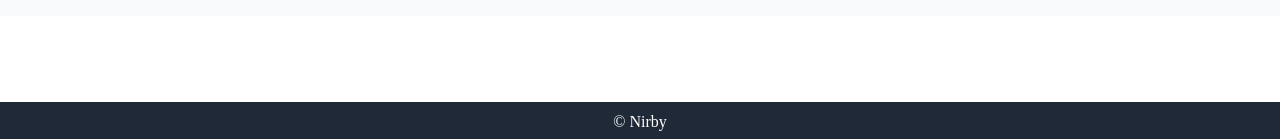
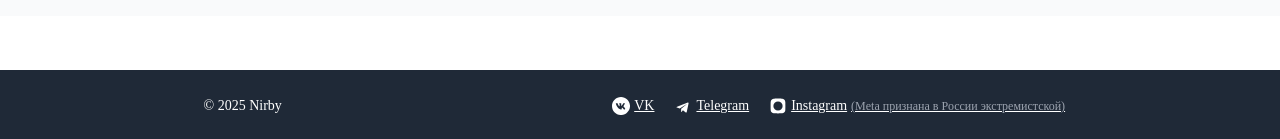
Before and after one commit to SaveliyShutov/freelance, a Nuxt app: page / in a window 1280 px wide. Shown: the part 658-797 px from the top of the page. Built offline with nearby package versions, Linux system fonts and the light colour scheme; no server answers.

Commit message:
feat: enhance footer layout and social media links with updated styling

```diff
--- a/components/Footer.vue
+++ b/components/Footer.vue
@@ -1,16 +1,50 @@
 <script setup lang="ts"></script>
+
 <template>
-  <v-footer color="#1f2937" class="max-h-32 w-100">
-    <v-row justify="center" no-gutters>
-      <v-col class="text-center" cols="12">
-        © Nirby
-      </v-col>
-    </v-row>
+  <v-footer color="#1f2937" class="w-full text-white footer-compact">
+    <v-container>
+      <v-row align="center" justify="space-between" class="text-sm">
+        <!-- Копирайт -->
+        <v-col cols="12" md="4" class="text-center md:text-left">
+          © {{ new Date().getFullYear() }} Nirby
+        </v-col>
+
+        <!-- Соцсети -->
+        <v-col cols="12" md="8" class="flex justify-center md:justify-end gap-4">
+          <a href="https://vk.com/nirby?from=groups" target="_blank" rel="noopener noreferrer" class="hover:text-indigo-400 transition-colors flex items-center gap-1">
+            <svg xmlns="http://www.w3.org/2000/svg" width="18" height="18" fill="currentColor" viewBox="0 0 24 24">
+              <path d="M12.01 0C5.376 0 0 5.375 0 12.01c0 6.636 5.376 12.01 12.01 12.01 6.635 0 12.01-5.374 12.01-12.01C24.02 5.375 18.645 0 12.01 0zm5.588 16.64h-1.31c-.51 0-.668-.405-1.587-1.287-.803-.77-1.152-.875-1.353-.875-.278 0-.36.08-.36.465v1.097c0 .33-.107.57-1.036.57-1.55 0-3.263-1.002-4.474-2.864-1.828-2.67-2.323-4.694-2.323-5.097 0-.22.08-.435.463-.435h1.31c.347 0 .478.152.61.51.682 1.945 1.827 3.651 2.3 3.651.18 0 .263-.08.263-.5v-1.93c-.057-.885-.52-.962-.52-1.28 0-.152.12-.3.31-.3h2.056c.257 0 .348.12.348.465v2.62c0 .27.11.37.25.37.18 0 .34-.1.675-.44.993-1.064 1.688-2.704 1.688-2.704.092-.222.254-.42.593-.42h1.31c.418 0 .507.213.418.51-.177.75-1.918 3.298-1.918 3.298-.158.23-.225.345 0 .635.158.21.675.66 1.005 1.062.62.7 1.09 1.29 1.22 1.585.116.278-.018.553-.442.553z"/>
+            </svg>
+            VK
+          </a>
+
+          <a href="https://t.me/nirbywork" target="_blank" rel="noopener noreferrer" class="hover:text-indigo-400 transition-colors flex items-center gap-1">
+            <svg xmlns="http://www.w3.org/2000/svg" width="18" height="18" fill="currentColor" viewBox="0 0 24 24">
+              <path d="M9.596 15.568L9.39 19.92c.38 0 .547-.164.747-.362l1.793-1.73 3.717 2.705c.682.376 1.164.18 1.335-.63l2.42-11.385.001-.002c.214-.998-.361-1.387-1.02-1.145l-14.29 5.497c-.976.39-.962.95-.166 1.198l3.66 1.143 8.492-5.35c.4-.27.764-.12.464.15"/>
+            </svg>
+            Telegram
+          </a>
+
+          <a href="https://www.instagram.com/nirby.ru?igsh=MTQ5MHhpbmZid3hkMA==" target="_blank" rel="noopener noreferrer" class="hover:text-indigo-400 transition-colors flex items-center gap-1">
+            <svg xmlns="http://www.w3.org/2000/svg" width="18" height="18" fill="currentColor" viewBox="0 0 24 24">
+              <path d="M12 2.163c3.204 0 3.584.012 4.85.07 1.366.062 2.633.334 3.608 1.31.975.975 1.248 2.242 1.31 3.608.058 1.266.07 1.646.07 4.85s-.012 3.584-.07 4.85c-.062 1.366-.335 2.633-1.31 3.608-.975.975-2.242 1.248-3.608 1.31-1.266.058-1.646.07-4.85.07s-3.584-.012-4.85-.07c-1.366-.062-2.633-.335-3.608-1.31-.975-.975-1.248-2.242-1.31-3.608C2.175 15.584 2.163 15.204 2.163 12s.012-3.584.07-4.85c.062-1.366.335-2.633 1.31-3.608.975-.975 2.242-1.248 3.608-1.31C8.416 2.175 8.796 2.163 12 2.163zm0 3.674a6.163 6.163 0 100 12.326 6.163 6.163 0 000-12.326zm7.406-1.845a1.44 1.44 0 11-2.88 0 1.44 1.44 0 012.88 0z"/>
+            </svg>
+            Instagram <span class="text-xs text-gray-400">(Meta признана в России экстремистской)</span>
+          </a>
+        </v-col>
+      </v-row>
+    </v-container>
   </v-footer>
 </template>
-<style>
-.v-footer {
-  position: absolute !important;
-  bottom: 0%;
+
+<style scoped>
+.footer-compact {
+  position: fixed;
+  bottom: 0;
+  left: 0;
+  width: 100%;
+  min-height: 50px;
+  padding: 0.5rem 0;
+  z-index: 50;
 }
 </style>
```
